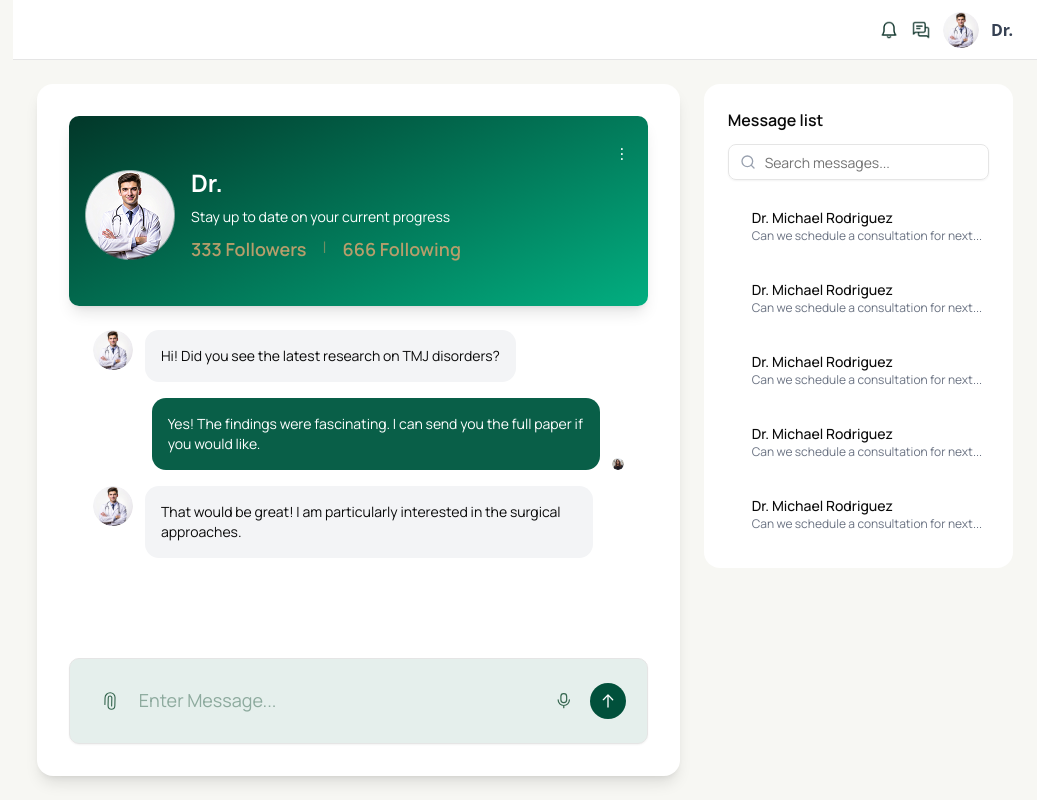
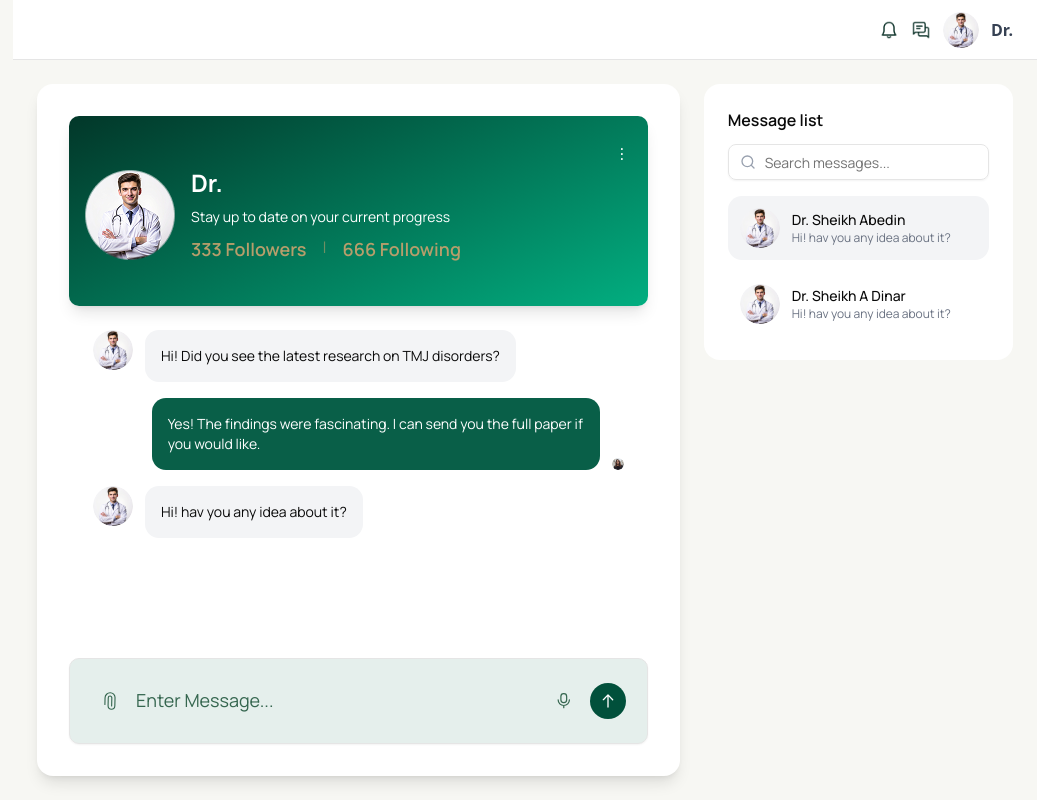
Before and after one commit to abedinalways/TableRounds_frontend, a Next.js app: page /dashboard/messages in a window 1280 px wide. Shown: the whole page, without its empty margins (243-1280 px from the left). Built offline with nearby package versions, Linux system fonts and the light colour scheme.

Commit message:
update messages section, implement attachment and recording option

```diff
--- /dev/null
+++ b/src/app/(Dashboard)/context/ChatContext.tsx
@@ -0,0 +1,152 @@
+'use client';
+
+import React, {
+  createContext,
+  useContext,
+  useState,
+
+} from 'react';
+
+
+export type Sender = 'me' | 'doctor';
+
+export type Message = {
+  id: string;
+  sender: 'me' | 'doctor';
+  text?: string;
+  attachments?: File[];
+  createdAt: number;
+};
+
+
+export type Conversation = {
+  id: string;
+  name: string;
+  avatar: string;
+  messages: Message[];
+};
+
+type ChatContextType = {
+  conversations: Conversation[];
+  activeConversation: Conversation | null;
+  selectConversation: (id: string) => void;
+  sendMessage: (text: string, attachments?: File[]) => void;
+  isTyping: boolean;
+  setTyping: (v: boolean) => void;
+};
+
+const ChatContext = createContext<ChatContextType | null>(null);
+
+export const useChat = () => {
+  const ctx = useContext(ChatContext);
+  if (!ctx) throw new Error('useChat must be used inside ChatProvider');
+  return ctx;
+};
+
+export function ChatProvider({ children }: { children: React.ReactNode }) {
+  const [conversations, setConversations] = useState<Conversation[]>([
+    {
+      id: '1',
+      name: 'Dr. Sheikh Abedin',
+      avatar: '/images/dashboard/message/doctor.png',
+      messages: [
+        {
+          id: 'm1',
+          sender: 'doctor',
+          text: 'Hi! Did you see the latest research on TMJ disorders?',
+          // eslint-disable-next-line react-hooks/purity
+          createdAt: Date.now(),
+        },
+        {
+          id: 'm2',
+          sender: 'me',
+          text: 'Yes! The findings were fascinating. I can send you the full paper if you would like.',
+          // eslint-disable-next-line react-hooks/purity
+          createdAt: Date.now(),
+        },
+        {
+          id: 'm1',
+          sender: 'doctor',
+          text: 'Hi! hav you any idea about it?',
+          // eslint-disable-next-line react-hooks/purity
+          createdAt: Date.now(),
+        },
+      ],
+    },{
+      id: '2',
+      name: 'Dr. Sheikh A Dinar',
+      avatar: '/images/dashboard/message/doctor.png',
+      messages: [
+        {
+          id: 'm1',
+          sender: 'doctor',
+          text: 'Hi! Did you see the latest research on TMJ disorders?',
+          // eslint-disable-next-line react-hooks/purity
+          createdAt: Date.now(),
+        },
+        {
+          id: 'm2',
+          sender: 'me',
+          text: 'Yes! The findings were fascinating. I can send you the full paper if you would like.',
+          // eslint-disable-next-line react-hooks/purity
+          createdAt: Date.now(),
+        },
+        {
+          id: 'm1',
+          sender: 'doctor',
+          text: 'Hi! hav you any idea about it?',
+          // eslint-disable-next-line react-hooks/purity
+          createdAt: Date.now(),
+        },
+      ],
+    },
+  ]);
+
+  const [activeId, setActiveId] = useState('1');
+  const [isTyping, setIsTyping] = useState(false);
+
+  const activeConversation = conversations.find(c => c.id === activeId) ?? null;
+
+  const selectConversation = (id: string) => setActiveId(id);
+
+  const sendMessage = (text: string, attachments: File[] = []) => {
+    if (!text.trim() && attachments.length === 0) return;
+
+    setConversations(prev =>
+      prev.map(conv =>
+        conv.id === activeId
+          ? {
+              ...conv,
+              messages: [
+                ...conv.messages,
+                {
+                  id: crypto.randomUUID(),
+                  sender: 'me',
+                  text: text || undefined,
+                  attachments: attachments.length ? attachments : undefined,
+                  createdAt: Date.now(),
+                },
+              ],
+            }
+          : conv
+      )
+    );
+
+    setIsTyping(false);
+  };
+
+  return (
+    <ChatContext.Provider
+      value={{
+        conversations,
+        activeConversation,
+        selectConversation,
+        sendMessage,
+        isTyping,
+        setTyping: setIsTyping,
+      }}
+    >
+      {children}
+    </ChatContext.Provider>
+  );
+}
--- a/src/app/(Dashboard)/dashboard/messages/layout.tsx
+++ b/src/app/(Dashboard)/dashboard/messages/layout.tsx
@@ -1,9 +1,11 @@
 import MessageListSection from '@/components/message/MessageListSection';
 import React from 'react';
+import { ChatProvider } from '../../context/ChatContext';
 
 export default function ChatLayout({ children }: React.PropsWithChildren) {
   return (
-    <section className="grid h-[calc(100dvh-108px)] grid-cols-12 gap-6 font-[manrope]">
+    <ChatProvider>
+     <section className="grid h-[calc(100dvh-108px)] grid-cols-12 gap-6 font-[manrope]">
       <div className="h-[calc(100dvh-108px)] col-span-8 bg-white p-8 grid grid-rows-[190px_1fr_86px] rounded-2xl shadow-lg">
         {children}
       </div>
@@ -14,5 +16,6 @@ export default function ChatLayout({ children }: React.PropsWithChildren) {
         </div>
       </aside>
     </section>
+    </ChatProvider>
   );
 }
--- a/src/app/(Dashboard)/dashboard/messages/page.tsx
+++ b/src/app/(Dashboard)/dashboard/messages/page.tsx
@@ -4,8 +4,6 @@ import MessageSection from '../../../../components/message/MessageSection';
 import MessageInput from '../../../../components/message/MessageInput';
 
 export default function ChatLayout() {
-
-
   return (
     <>
       <Header />
--- a/src/components/message/MessageInput.tsx
+++ b/src/components/message/MessageInput.tsx
@@ -1,101 +1,99 @@
 'use client';
 
+import { useRef, useState } from 'react';
 import { Button } from '@/components/ui/button';
-
-import { useEffect, useRef, useState } from 'react';
-
 import {
   InputGroup,
   InputGroupAddon,
   InputGroupInput,
 } from '../ui/input-group';
+
 import AttachmentIcon from '../reusable/icons/AttachmentIcon';
 import { VoiceIcon } from '../reusable/icons/VoiceIcon';
 import { ArrowUp } from '../reusable/icons/ArrowUpperButton';
-type Message = {
-  id: string;
-  sender: 'me' | 'doctor';
-  text?: string;
-  attachments?: File[];
-};
+import { useChat } from '@/app/(Dashboard)/context/ChatContext';
+
 export default function MessageInput() {
+  const { sendMessage, setTyping } = useChat();
+  const [input, setInput] = useState('');
   const [attachments, setAttachments] = useState<File[]>([]);
-  const fileInputRef = useRef<HTMLInputElement | null>(null);
-  const openFilePicker = () => {
-    fileInputRef.current?.click();
-  };
-  const [messages, setMessages] = useState<Message[]>([
-    {
-      id: '1',
-      sender: 'doctor',
-      text: 'Hi! Did you see the latest research on TMJ disorders?',
-    },
-    {
-      id: '2',
-      sender: 'me',
-      text: 'Yes! The findings were fascinating. I can send you the full paper if you would like.',
-    },
-    {
-      id: '3',
-      sender: 'doctor',
-      text: 'That would be great! I am particularly interested in the surgical approaches.',
-    },
-  ]);
+  const fileRef = useRef<HTMLInputElement>(null);
+  const [fileInputKey, setFileInputKey] = useState(0);
 
-  const [input, setInput] = useState('');
-  const messagesEndRef = useRef<HTMLDivElement | null>(null);
+  const [isRecording, setIsRecording] = useState(false);
+  const mediaRecorderRef = useRef<MediaRecorder | null>(null);
+  const audioChunksRef = useRef<Blob[]>([]);
 
-  const [isTyping, setIsTyping] = useState(false);
-  const typingTimeout = useRef<NodeJS.Timeout | null>(null);
-
-  const handleTyping = (value: string) => {
-    setInput(value);
-    setIsTyping(true);
-
-    if (typingTimeout.current) {
-      clearTimeout(typingTimeout.current);
+  const toggleRecording = async () => {
+    if (isRecording) {
+      mediaRecorderRef.current?.stop();
+      setIsRecording(false);
+      return;
     }
 
-    typingTimeout.current = setTimeout(() => {
-      setIsTyping(false);
-    }, 1200);
+    const stream = await navigator.mediaDevices.getUserMedia({ audio: true });
+
+    const mediaRecorder = new MediaRecorder(stream);
+    mediaRecorderRef.current = mediaRecorder;
+    audioChunksRef.current = [];
+
+    mediaRecorder.ondataavailable = e => {
+      if (e.data.size > 0) {
+        audioChunksRef.current.push(e.data);
+      }
+    };
+
+    mediaRecorder.onstop = () => {
+      const audioBlob = new Blob(audioChunksRef.current, {
+        type: 'audio/webm',
+      });
+
+      const audioFile = new File([audioBlob], `voice-${Date.now()}.webm`, {
+        type: 'audio/webm',
+      });
+
+      setAttachments(prev => [...prev, audioFile]);
+
+      stream.getTracks().forEach(track => track.stop());
+    };
+
+    mediaRecorder.start();
+    setIsRecording(true);
   };
-  useEffect(() => {
-    messagesEndRef.current?.scrollIntoView({ behavior: 'smooth' });
-  }, [messages]);
 
-  const sendMessage = () => {
-    if (!input.trim() && attachments.length === 0) return;
+  //
+  const handleFileSelect = (e: React.ChangeEvent<HTMLInputElement>) => {
+    const files = e.target.files;
+    if (!files) return;
 
-    setMessages(prev => [
-      ...prev,
-      {
-        id: crypto.randomUUID(),
-        sender: 'me',
-        text: input,
-        attachments: attachments,
-      },
-    ]);
+    setAttachments(prev => [...prev, ...Array.from(files)]);
+    setFileInputKey(prev => prev + 1);
+  };
 
+
+
+  const handleSend = () => {
+    sendMessage(input, attachments);
     setInput('');
     setAttachments([]);
   };
+
   return (
-    <div className="">
+    <div>
+      {/* Attachment preview */}
       {attachments.length > 0 && (
         <div className="px-4 pb-2 flex gap-2 flex-wrap">
-          {attachments.map((file, index) => (
+          {attachments.map((file, i) => (
             <div
-              key={index}
+              key={i}
               className="flex items-center gap-2 bg-gray-100 px-3 py-1.5 rounded-lg text-xs"
             >
               <span className="truncate max-w-[120px]">{file.name}</span>
-
               <button
-                className="text-red-500 text-xs"
                 onClick={() =>
-                  setAttachments(prev => prev.filter((_, i) => i !== index))
+                  setAttachments(prev => prev.filter((_, idx) => idx !== i))
                 }
+                className="text-red-500"
               >
                 ✕
               </button>
@@ -104,40 +102,52 @@ export default function MessageInput() {
         </div>
       )}
 
-      <InputGroup className="h-full py-6 px-4 input-bg rounded-[10px] text-[#35664f] ">
+      <InputGroup className="h-full py-6 px-4 input-bg rounded-[10px]">
         <InputGroupAddon>
-          <button className="w-10 h-10 flex items-center justify-center">
-            <AttachmentIcon
-              className="cursor-pointer "
-              onClick={openFilePicker}
-            />
-          </button>
+          <div
+            className="w-[30px] h-[30px] flex items-center cursor-pointer"
+            onClick={() => fileRef.current?.click()}
+          >
+            <AttachmentIcon />
+          </div>
+
+          <input
+            key={fileInputKey}
+            ref={fileRef}
+            type="file"
+            hidden
+            multiple
+            onChange={handleFileSelect}
+          />
         </InputGroupAddon>
+
         <InputGroupInput
-          className="placeholder:text-[#35664] placeholder:text-[18px]"
-          type="text"
+          className="placeholder:text-[18px] placeholder:text-[#35664f]"
           value={input}
-          placeholder={isTyping ? 'Someone is typing...' : 'Enter Message...'}
-          onChange={e => handleTyping(e.target.value)}
+          placeholder="Enter Message..."
+          onChange={e => {
+            setInput(e.target.value);
+            setTyping(true);
+          }}
           onKeyDown={e => {
             if (e.key === 'Enter') {
               e.preventDefault();
-              sendMessage();
-              setIsTyping(false);
+              handleSend();
             }
           }}
         />
 
         <InputGroupAddon align="inline-end">
-          {/* voice input */}
-          <Button size="icon" variant="ghost" className="cursor-pointer">
+          <Button
+            size="icon"
+            variant="ghost"
+            onClick={toggleRecording}
+            className={isRecording ? 'text-red-500' : ''}
+          >
+            {/* voice recording function */}
             <VoiceIcon />
           </Button>
-          <Button
-            size="icon"
-            onClick={sendMessage}
-            className="rounded-full cursor-pointer"
-          >
+          <Button size="icon" className="rounded-full" onClick={handleSend}>
             <ArrowUp />
           </Button>
         </InputGroupAddon>
--- a/src/components/message/MessageListSection.tsx
+++ b/src/components/message/MessageListSection.tsx
@@ -1,12 +1,18 @@
+'use client';
+
 import Image from 'next/image';
-import React from 'react';
 import { Input } from '../ui/input';
 import { Search } from 'lucide-react';
+import { useChat } from '@/app/(Dashboard)/context/ChatContext';
+
 
 export default function MessageListSection() {
+  const { conversations, selectConversation, activeConversation } = useChat();
+
   return (
-    <div className="">
+    <>
       <h4 className="font-semibold mb-3">Message list</h4>
+
       <div className="relative mb-4">
         <Search
           className="absolute left-3 top-1/2 -translate-y-1/2 text-gray-400"
@@ -15,31 +21,45 @@ export default function MessageListSection() {
         <Input placeholder="Search messages..." className="pl-9" />
       </div>
 
-      <div className="space-y-3 overflow-y-auto flex-1">
-        {[1, 2, 3, 4, 5].map(item => (
-          <div
-            key={item}
-            className="flex items-center gap-3 p-3 rounded-xl hover:bg-gray-100 cursor-pointer"
-          >
-            <div>
+      <div className="space-y-3">
+        {conversations.map(conv => {
+          const lastMessage = conv.messages.at(-1);
+
+          return (
+            <div
+              key={conv.id}
+              onClick={() => selectConversation(conv.id)}
+              className={`flex items-center gap-3 p-3 rounded-xl cursor-pointer
+              ${
+                activeConversation?.id === conv.id
+                  ? 'bg-gray-100'
+                  : 'hover:bg-gray-50'
+              }`}
+            >
               <Image
-                src="/images/dashboard/message/doctor.png"
-                alt="list"
+                src={conv.avatar}
+                alt={conv.name}
                 width={40}
                 height={40}
                 className="rounded-full"
               />
+
+              <div className="flex-1">
+                <p className="text-sm font-medium">{conv.name}</p>
+                <p className="text-xs text-gray-500 truncate">
+
+                  {lastMessage?.text ??
+                    (lastMessage?.attachments?.length
+                      ? `📎 ${lastMessage.attachments
+                          .map(file => file.name)
+                          .join(', ')}`
+                      : '')}
+                </p>
+              </div>
             </div>
-            <div className="flex-1">
-              <p className="text-sm font-medium">Dr. Michael Rodriguez</p>
-              <p className="text-xs text-gray-500 truncate">
-                Can we schedule a consultation for next...
-              </p>
-            </div>
-            <span className="text-xs text-gray-400">15m</span>
-          </div>
-        ))}
+          );
+        })}
       </div>
-    </div>
+    </>
   );
 }
--- a/src/components/message/MessageSection.tsx
+++ b/src/components/message/MessageSection.tsx
@@ -1,71 +1,106 @@
 'use client';
 
 import Image from 'next/image';
-import { useEffect, useRef, useState } from 'react';
-import { getUser } from '@/lib/auth';
+import { useEffect, useRef } from 'react';
 
-type Message = {
-  id: string;
-  sender: 'me' | 'doctor';
-  text?: string;
-  attachments?: File[];
-};
+import gsap from 'gsap';
+import { useChat } from '@/app/(Dashboard)/context/ChatContext';
 
 export default function MessageSection() {
-  const [userName] = useState(() => getUser()?.name ?? '');
-  const [messages, setMessages] = useState<Message[]>([
-    {
-      id: '1',
-      sender: 'doctor',
-      text: 'Hi! Did you see the latest research on TMJ disorders?',
-    },
-    {
-      id: '2',
-      sender: 'me',
-      text: 'Yes! The findings were fascinating. I can send you the full paper if you would like.',
-    },
-    {
-      id: '3',
-      sender: 'doctor',
-      text: 'That would be great! I am particularly interested in the surgical approaches.',
-    },
+  const { activeConversation, isTyping } = useChat();
+  const containerRef = useRef<HTMLDivElement>(null);
+  const endRef = useRef<HTMLDivElement>(null);
 
-  ]);
+  useEffect(() => {
+    endRef.current?.scrollIntoView({ behavior: 'smooth' });
 
-  const [isTyping, setIsTyping] = useState(false);
+    if (containerRef.current) {
+      gsap.fromTo(
+        containerRef.current.children,
+        { opacity: 0, y: 8 },
+        { opacity: 1, y: 0, duration: 0.3, stagger: 0.04 }
+      );
+    }
+  }, [activeConversation?.messages.length]);
 
-  const messagesEndRef = useRef<HTMLDivElement | null>(null);
-
-  /* Auto scroll */
-  useEffect(() => {
-    messagesEndRef.current?.scrollIntoView({ behavior: 'smooth' });
-  }, [messages]);
+  if (!activeConversation) return null;
+  const isImage = (file: File) => file.type.startsWith('image/');
 
   return (
-    <div className="p-6 space-y-4 overflow-y-auto">
-      {messages.map(msg =>
+    <div ref={containerRef} className="p-6 space-y-4 overflow-y-auto">
+      {activeConversation.messages.map(msg =>
         msg.sender === 'doctor' ? (
           <div key={msg.id} className="flex gap-3">
             <div className="flex items-start">
               <Image
-                src="/images/dashboard/message/doctor.png"
+                src={activeConversation.avatar}
                 alt="doctor"
                 width={40}
                 height={40}
                 className="rounded-full"
               />
             </div>
-
             <div className="bg-gray-100 p-4 rounded-xl max-w-md text-sm">
               {msg.text}
+              {msg.attachments?.length && (
+                <div className="mt-2 space-y-2">
+                  {msg.attachments.map((file, i) => {
+                    const url = URL.createObjectURL(file);
+
+                    return isImage(file) ? (
+                      <img
+                        key={i}
+                        src={url}
+                        alt={file.name}
+
+                        className="rounded-lg max-w-full cursor-pointer"
+                        onClick={() => window.open(url)}
+                      />
+                    ) : (
+                      <div
+                        key={i}
+                        className="text-xs underline cursor-pointer opacity-80"
+                        onClick={() => window.open(url)}
+                      >
+                        📎 {file.name}
+                      </div>
+                    );
+                  })}
+                </div>
+              )}
             </div>
           </div>
         ) : (
           <div key={msg.id} className="flex justify-end gap-3">
             <div className="bg-[#095f48] text-white p-4 rounded-xl max-w-md text-sm">
               {msg.text}
+              {msg.attachments?.length && (
+                <div className="mt-2 space-y-2">
+                  {msg.attachments.map((file, i) => {
+                    const url = URL.createObjectURL(file);
+
+                    return isImage(file) ? (
+                      <img
+                        key={i}
+                        src={url}
+                        alt={file.name}
+
+                        className=" cursor-pointer"
+                        onClick={() => window.open(url)}
+                      />
+                    ) : (
+                      <div
+                        key={i}
+                        className="text-xs underline cursor-pointer opacity-80"
+                        onClick={() => window.open(url)}
+                      >
+                        📎 {file.name}
+                      </div>
+                    );
+                  })}
+                </div>
+              )}
             </div>
-
             <div className="flex items-end">
               <Image
                 src="/images/dashboard/message/me.png"
@@ -78,19 +113,12 @@ export default function MessageSection() {
           </div>
         )
       )}
-      <div ref={messagesEndRef} />
 
-      {/* Typing indicator */}
       {isTyping && (
-        <div className="px-6 pb-2 flex items-center gap-2 text-gray-500 text-sm">
-          <div className="flex gap-1">
-            <span className="typing-dot" />
-            <span className="typing-dot delay-1" />
-            <span className="typing-dot delay-2" />
-          </div>
-          <span>Someone is typing</span>
-        </div>
+        <p className="text-sm text-gray-400">Someone is typing...</p>
       )}
+
+      <div ref={endRef} />
     </div>
   );
 }
```
